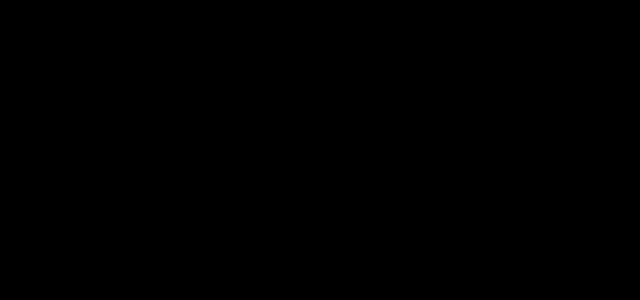
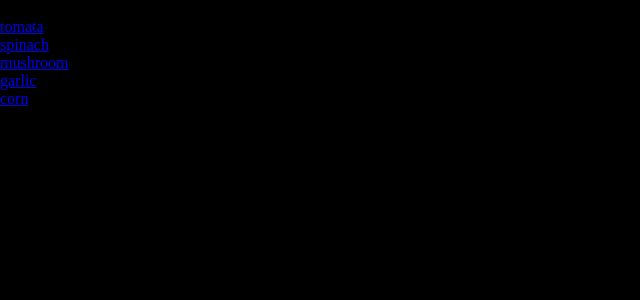
Before and after one commit to Chanuka999/nextjs_tutorial, a Next.js app in the folder myfirstapp/: page /product/vegis in a window 1280 px wide. Shown: the top 300 px of the page, without its empty margins (0-640 px from the left). Built offline with nearby package versions, Linux system fonts and the light colour scheme.

Commit message:
Add vegetable listing with links to individual items

```diff
--- a/myfirstapp/src/app/product/vegis/page.jsx
+++ b/myfirstapp/src/app/product/vegis/page.jsx
@@ -1,7 +1,43 @@
 import React from "react";
+import Link from "next/link";
 
 const page = () => {
-  return <div>vegitble page</div>;
+  const vegis = [
+    {
+      id: 1,
+      name: "tomata",
+    },
+    {
+      id: 2,
+      name: "spinach",
+    },
+    {
+      id: 3,
+      name: "mushroom",
+    },
+    {
+      id: 4,
+      name: "garlic",
+    },
+    {
+      id: 5,
+      name: "corn",
+    },
+  ];
+  return (
+    <div>
+      vegitble page
+      <ul>
+        {vegis.map((vegi, id) => {
+          return (
+            <li key={id}>
+              <Link href={`/product/vegis/${vegi.name}`}>{vegi.name}</Link>
+            </li>
+          );
+        })}
+      </ul>
+    </div>
+  );
 };
 
 export default page;
```
Also changed, not shown: myfirstapp/src/app/product/vegis/[vegid]/page.jsx (+11 -1 lines).
